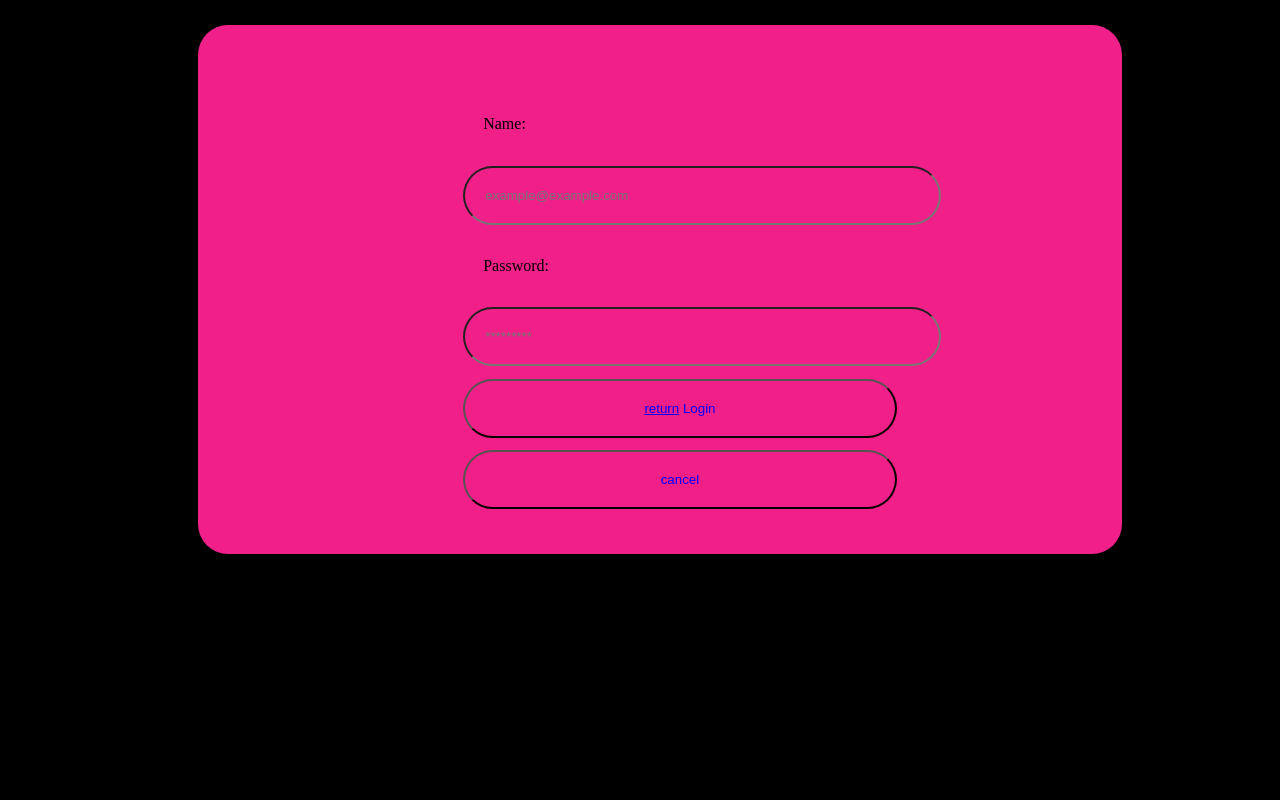
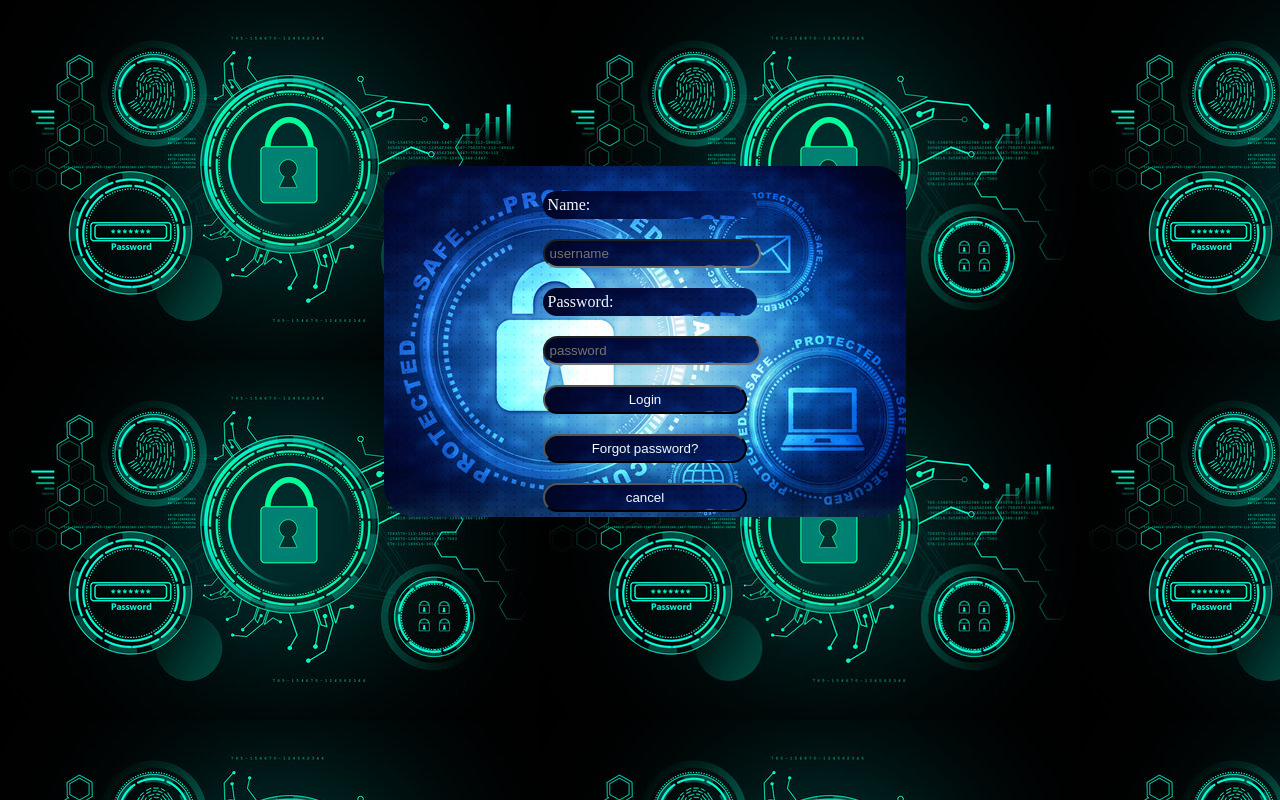
Before and after one commit to fathallahjoseph/cart-shopping-, a plain HTML site: page login.html in a window 1280 px wide. Drawn offline with Linux system fonts and the light colour scheme.

Commit message:
yooi yo yoopie yeah

```diff
--- a/login.css
+++ b/login.css
@@ -1,36 +1,46 @@
+/*body css*/
 body{
     background-color: rgb(0, 0, 0);
+    background-image:url(icons/logincs.jpg);
+    padding: 0%;
+    margin: 0%;
 }
+/* all a css*/
 a{
     color: blue;
 }
+/*class login css*/
 .login{
-    margin-left: 15%;
-    margin-top: 2%;
-    padding: 20px;
+    margin-left: 30%;
+    margin-top: 20px;
+    padding: 5px;
     display: block;
-    height: 30%;
-    width: 70%;
+    width: 40%;
     border-radius: 30px;
-    background-color: rgb(240, 32, 136);
+  background-image: url(icons/log2.jpg);
+   color: aliceblue;
 }
+/* all label css*/
 label{
     background-color: rgb(62, 63, 117);
-    margin: 5px;
     color: rgb(0, 0, 0);
-
 }
+/*all input css*/
 input{
     background-color: whitesmoke;
-    margin: 5px;
     color: azure;
 
 }
+/*all button css*/
 button{
-    margin: 5px;
     background-color: rgb(49, 165, 159);
-    color: blue;
+    color: rgb(252, 252, 255);
 }
+/*all place holder css*/
 placeholder{
 color: black;
 }
+/*div joseph login*/
+.Joseph{
+margin-top:13% ;
+}
--- a/login.html
+++ b/login.html
@@ -9,25 +9,32 @@
     <link rel="stylesheet" href="index.html">
 </head>
 <body>
-    <div  class="login" >
+  <!--div de login-->
+    <div  class="Joseph" >
     <form  class="login" name="loginForm" onsubmit="return validateForm(event) ">
         <label class="login" for="Name">Name:</label>
-        <input class="login" type="text" name="name" placeholder="example@example.com" />
+        <input class="login" type="text" name="name" placeholder="username" />
         <label class="login" for="password">Password:</label>
-        <input class="login" type="password" name="password" placeholder="*********" />
-        <button class="login" type="submit"><a href="index.html">return</a> Login</button>
+        <input class="login" type="password" name="password" placeholder="password" />
+        <button class="login" type="submit"> Login</button>
+                     <button class="login">Forgot password?</button>
         <button class="login" type="reset">cancel</button>
       </form>
 
     </div>
+    <!--script js to login-->
       <script>function validateForm(e) {
         e.preventDefault()
         var name = document.loginForm.name.value
         var password = document.loginForm.password.value
        if (name.length==0)
-        return alert(`name is required`)
+        alert(`name is required`)
        if (password.length<5)
-        return alert(`password length should more than 5`)
+        alert(`password length should more than 5`)
+        else{
+          alert("succés")
+          window.open("/index.html")
+        }
        }</script>
 </body>
 </html>
--- a/style.css
+++ b/style.css
@@ -175,7 +175,7 @@ ol{
 }
 /*css after inspecter my like button to change color*/
 .heart:hover{
-    background-color: #c90101;
+    background-color: #c90101 !important;
 }
 /*css o de prix total*/
 o{
```
Also changed, not shown: icons/log2.jpg (added), icons/logincs.jpg (added).
